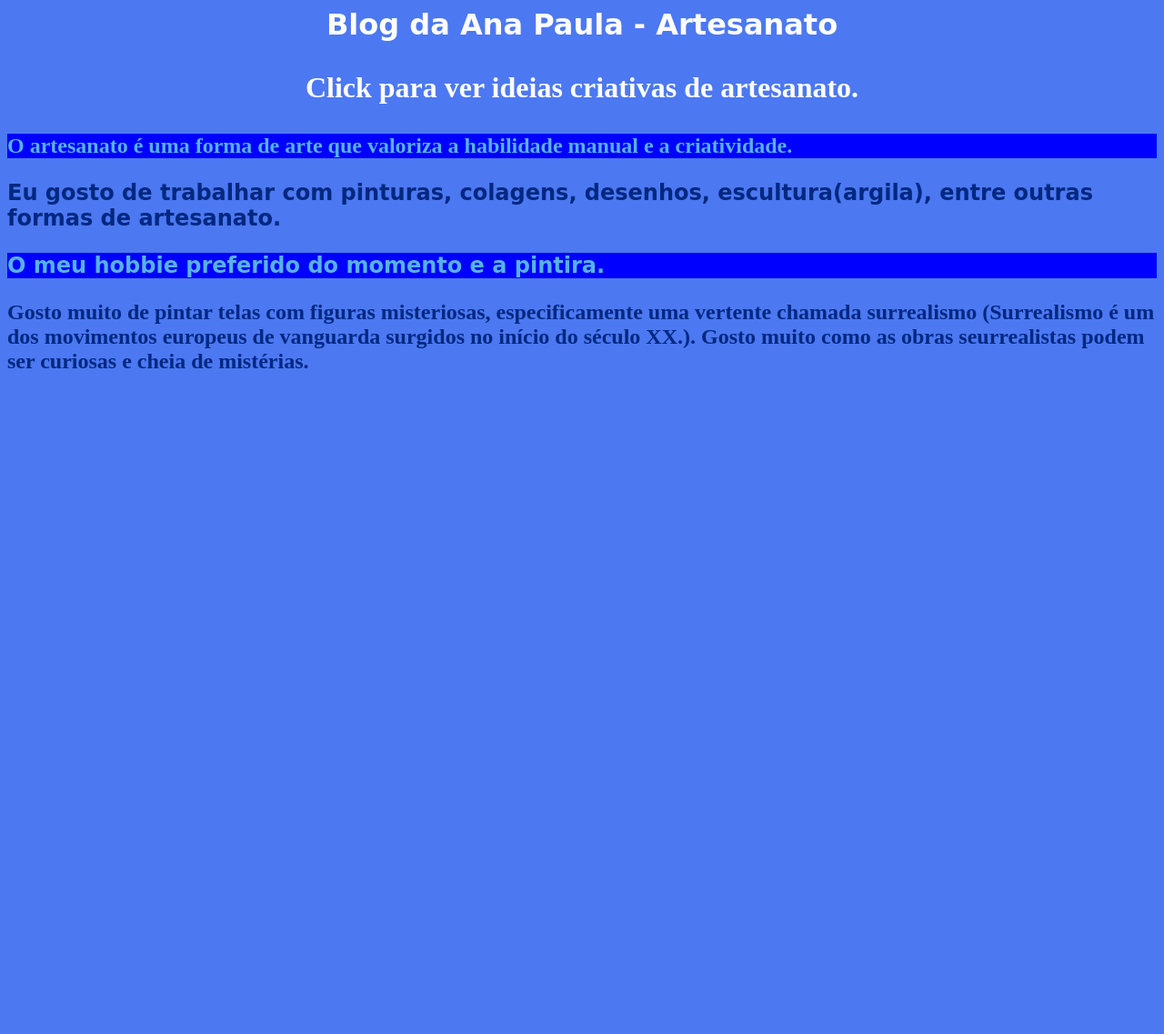
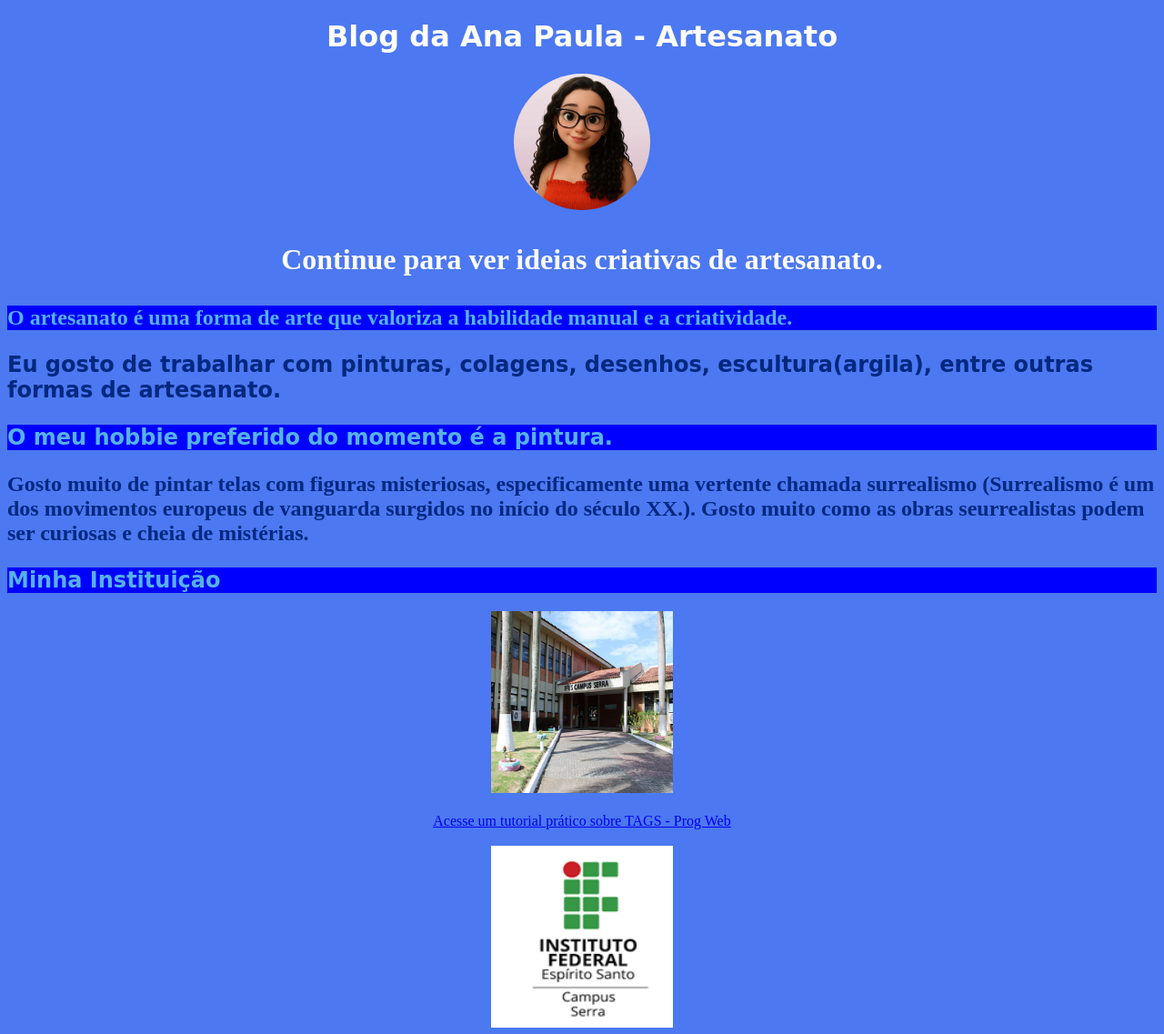
Before and after one commit to ana-paula-costa/Atividade-Blog-pessoal, a plain HTML site: page index.html in a window 1280 px wide. Shown: the whole page at 91% size. Before the commit the page ends 800 px from the top, so only its background shows below. Drawn offline with Linux system fonts and the light colour scheme.

Commit message:
Atividade - Mini Tutorial
Mini Tutorial  - PROG WEB

```diff
--- a/index.html
+++ b/index.html
@@ -1,4 +1,4 @@
-<DOCTYPE html>
+<!DOCTYPE html>
     <html lang="pt-br">
 
     <head>
@@ -8,23 +8,44 @@
         <meta name="author" content="Ana Paula">
         <meta name="keywords" content="Blog, Pessoal, Ana Paula, Ana Paula Costa">
 
+        <link rel="icon" href="imagens/logoSerra.png" type="image/png">
+
+    </head>
         <body style="background-color: rgb(76, 120, 241);">
-            <h1 style="text-align: center; font-family: comic-sans, cursive; color: #fdfdfd;">
-            Blog da Ana Paula - Artesanato</h1>
+            <h1 style="text-align: center; font-family: comic-sans, cursive; color: #fdfdfd;"> Blog da Ana Paula - Artesanato</h1>
+
+            <div style="text-align: center;"> <img style="border-radius: 50%;" src="imagens/avatar.png" alt="Imagem de Ana Paula" title="Minha foto" height="150px" width="150px"> </div>
+
             <h1 style="text-align: center; font-family: 'Times New Roman', Times, serif; color: #fdfdfd; ">
-            <p>Click para ver ideias criativas de artesanato.</p>
+            <p>Continue para ver ideias criativas de artesanato.</p>
 
             <h1 style="text-align: left; font-size: x-large; font-family: 'Times New Roman', Times, serif; color: #56b2e7; background-color: blue; ">
             O artesanato é uma forma de arte que valoriza a habilidade manual e a criatividade. </h2>
+
             <h1 style="text-align: left; font-size: x-large; font-family: comic-sans, cursive; color: #002880">
             <p> Eu gosto de trabalhar com pinturas, colagens, desenhos, escultura(argila), entre outras formas de artesanato.</p>
 
             <h1 style="text-align: left; font-size: x-large; font-family: comic-sans, cursive; color: #56b2e7; background-color: blue;">
-            O meu hobbie preferido do momento e a pintira.</h2>
+            O meu hobbie preferido do momento é a pintura.</h2>
+
             <h1 style="text-align: left; font-size: x-large; font-family:'Times New Roman', Times, serif; color: #002880">
-            <p>Gosto muito de pintar telas com figuras misteriosas, especificamente uma vertente chamada surrealismo (Surrealismo é um dos movimentos europeus de vanguarda surgidos no início do século XX.). Gosto muito como as obras seurrealistas podem ser curiosas e cheia de mistérias.</p>
+            <p>Gosto muito de pintar telas com figuras misteriosas, especificamente uma vertente chamada surrealismo
+                (Surrealismo é um dos movimentos europeus de vanguarda surgidos no início do século XX.). Gosto muito como as obras seurrealistas podem ser curiosas e cheia de mistérias.</p>
+
+            <h2 style="text-align: left; font-size: x-large; font-family: comic-sans, cursive; color: #56b2e7; background-color: blue;">Minha Instituição</h2>
+            <a href="https://serra.ifes.edu.br/" target="_blank">
+                <div style="text-align: center;"> <img src="imagens/serra.png" alt="Imagem do Ifes Campus Serra" title="Minha instituição" height="200px" width="200px"> </div>
+            </a>
+
+            <br>
+            <div style="text-align: center;"> <a href="tutorial/tutorial.html"> Acesse um tutorial prático sobre TAGS - Prog Web </a> </div>
+
+            <br>
+            <div style="text-align: center;"> <img src="imagens/logoSerra.png" alt="Imagem do Ifes Campus Serra" title="Minha instituição" height="200px" width="200px"> </div>
+
+
+
 
         </body>
-    </head>
 
     </html>
```
Also changed, not shown: tutorial/tutorial.html (+1 -1 lines).
